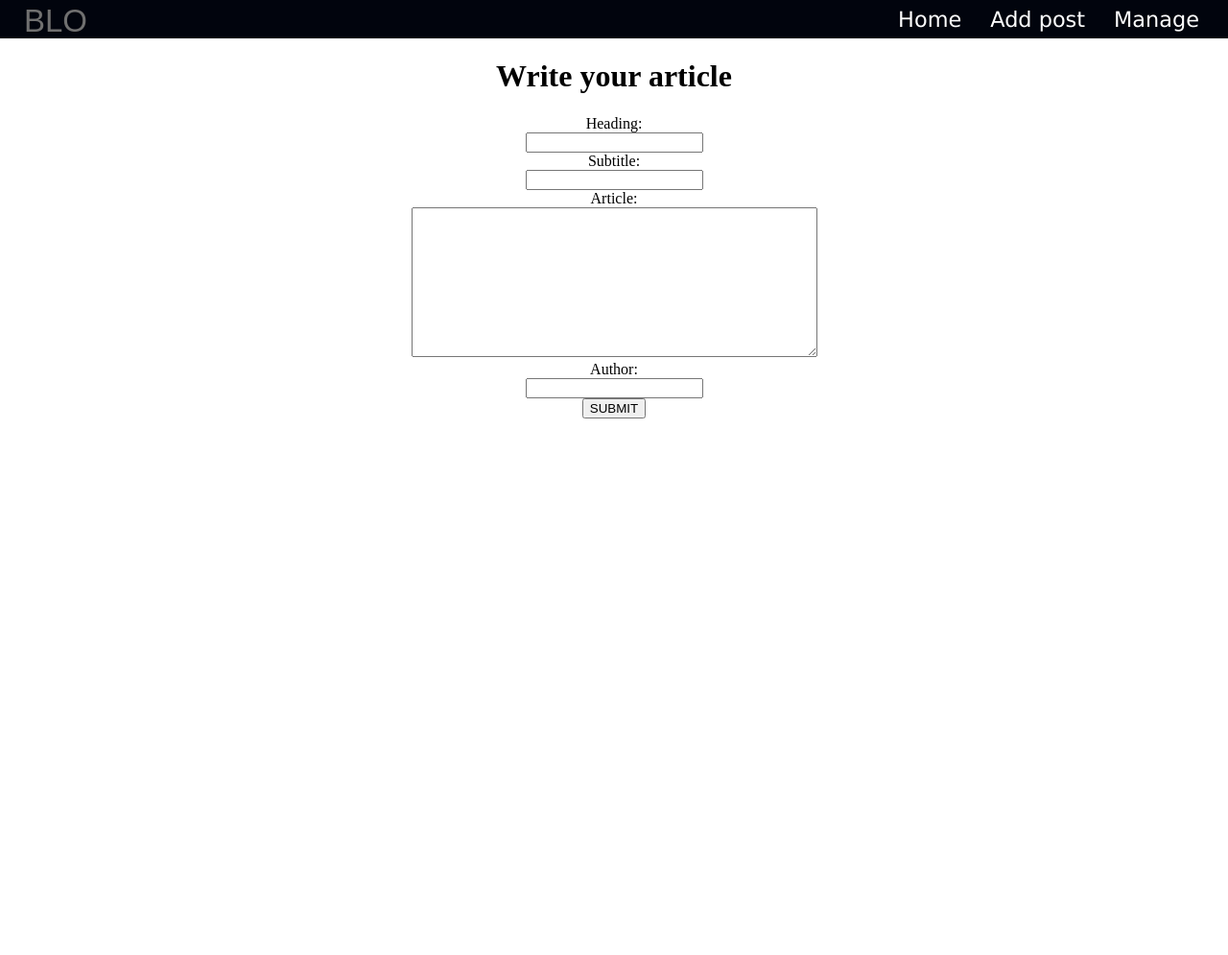
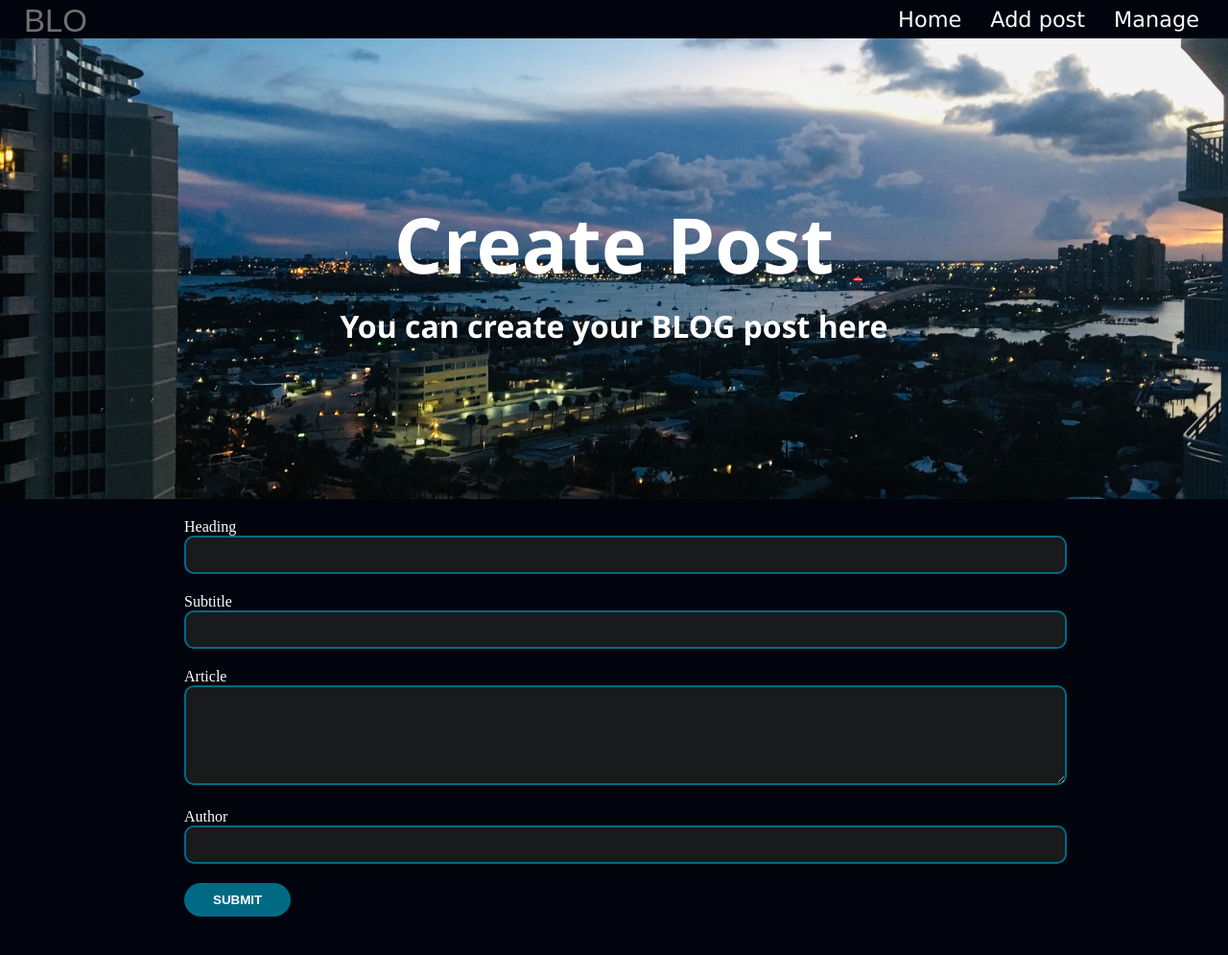
Before and after one commit to randomCOSMOS/Blog, a Flask app: page /post in a window 1280 px wide. Shown: the whole page at 96% size. Before the commit the page ends 436 px from the top, so only its background shows below. Run offline with Flask 2, Linux system fonts and the light colour scheme; some libraries are stand-ins or nearby versions.

Commit message:
styled post page

```diff
--- a/static/css/base.css
+++ b/static/css/base.css
@@ -1,18 +1,26 @@
+:root {
+    --blue: #006a85;
+    --dark-blue: #01040D;
+    --grey: #181a1b;
+    --light-grey: #8a8c82;
+}
+
 body {
     padding: 0;
     margin: 0;
     overflow-x: hidden;
+    background-color: var(--dark-blue);
 }
 
 nav {
     display: flex;
     justify-content: space-between;
-    background-color: #01040D;
+    background-color: var(--dark-blue);
     padding: 5px 0px 5px 10px;
     height: 40px;
 }
 
-nav img{
+nav img {
     height: 40px;
 }
 
--- a/static/css/post.css
+++ b/static/css/post.css
@@ -1,7 +1,72 @@
 #body {
     text-align: center;
+    display: flex;
+    flex-direction: column;
+    align-items: center;
 }
 
-label{
+header {
+    width: 100vw;
+    height: 60vh;
+    color: white;
+    background-image: url("../images/post.jpg");
+    background-size: cover;
+    background-position: center;
+    background-attachment: fixed;
+    display: flex;
+    flex-direction: column;
+    justify-content: center;
+    font-family: 'Segoe UI', Tahoma, Geneva, Verdana, sans-serif;
+}
+
+header h1 {
+    color: white;
+    font-size: 5rem;
+    margin: 0px auto 10px auto;
+}
+
+header h3 {
+    color: white;
+    font-size: 2rem;
+    margin: 0px auto;
+}
+
+form {
+    width: 70vw;
+}
+
+label {
     display: block;
+    font-family: "Leelawadee UI";
+    color: white;
+    text-align: left;
+    margin-top: 20px;
 }
+
+input:not(:last-of-type),
+textarea {
+    width: 100%;
+    padding: 10px;
+    border-radius: 10px;
+    border: 2px solid var(--blue);
+    background-color: var(--grey);
+    color: white;
+    font-family: "Leelawadee UI";
+}
+
+input:last-of-type{
+    margin: 20px 100% 40px 0px;
+    background-color: var(--blue);
+    border: none;
+    border-radius: 20px;
+    padding: 10px 30px;
+    color: white;
+    font-weight: bold;
+    transition: 0.5s;
+}
+
+input:last-of-type:hover{
+    box-shadow: 0px 0px 25px 5px rgba(24, 26, 27, 0.7);
+    background-color: var(--grey);
+    color: var(--blue);
+}
--- a/templates/post.html
+++ b/templates/post.html
@@ -8,19 +8,23 @@
 
 {% block body %}
 
-<h1>Write your article</h1>
+
+<header>
+    <h1>Create Post</h1>
+    <h3>You can create your BLOG post here</h3>
+</header>
 
 <form action="/post" method="post">
-    <label for="heading">Heading: </label>
+    <label for="heading">Heading </label>
     <input type="text" name="heading" id="heading" tabindex="1">
 
-    <label for="subtitle">Subtitle:</label>
+    <label for="subtitle">Subtitle</label>
     <input type="text" name="subtitle" id="subtitle" tabindex="2">
 
-    <label for="article">Article:</label>
-    <textarea name="article" id="article" rows="10" cols="50" tabindex="3"></textarea>
+    <label for="article">Article</label>
+    <textarea name="article" id="article" rows="5" tabindex="3"></textarea>
 
-    <label for="author">Author:</label>
+    <label for="author">Author</label>
     <input type="text" name="author" id="author" tabindex="4">
     <br>
     <input type="submit" value="SUBMIT" tabindex="5">
```
Also changed, not shown: static/css/home.css (+8 -17 lines), static/images/post.jpg (added).
